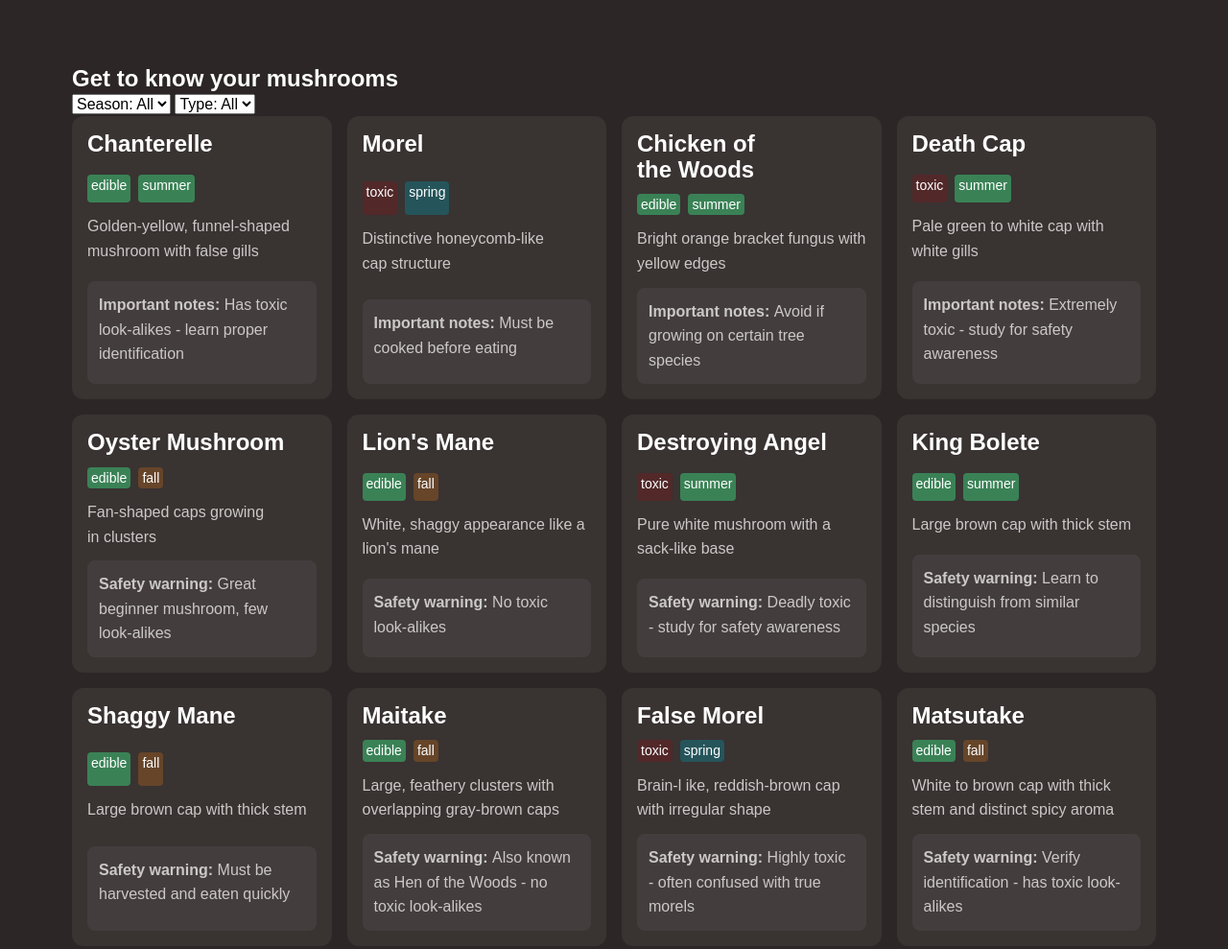
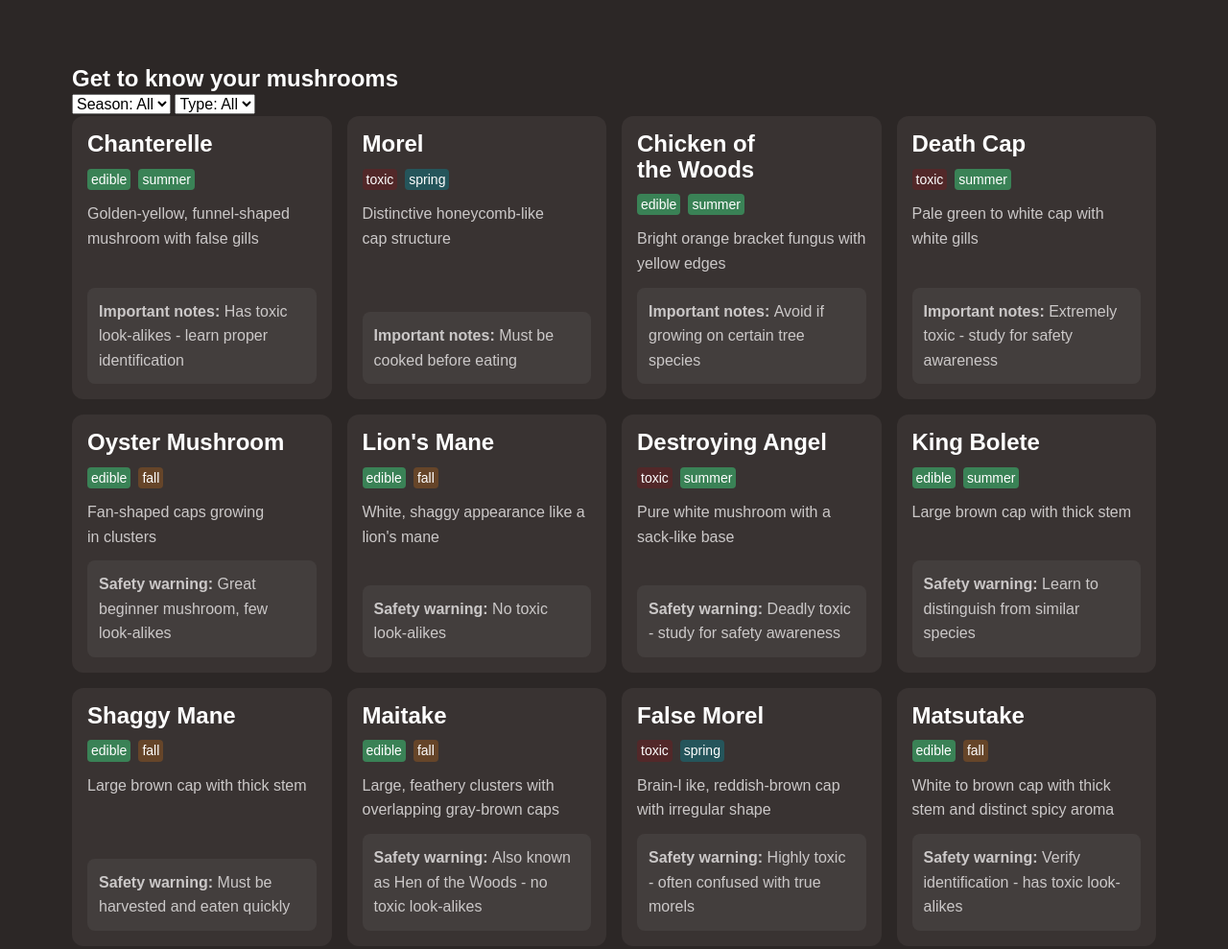
Before and after one commit to thenameiswiiwin/fungi-finders, a plain HTML site: page mushroom-guide.html in a window 1280 px wide. Shown: the part 1440-2429 px from the top of the page at 96% size. Drawn offline with Linux system fonts and the light colour scheme.

Commit message:
fixed 12 cards spacing

```diff
--- a/styles.css
+++ b/styles.css
@@ -395,7 +395,8 @@
   }
 
   .card {
-    display: grid;
+    display: flex;
+    flex-direction: column;
     gap: var(--card-gap, 1rem);
     padding: 1rem;
     background-color: var(--background-light);
@@ -412,6 +413,7 @@
   }
 
   .card__note {
+    margin-block-start: auto;
     background-color: var(--background-extra-light);
     padding: 0.75rem;
     border-radius: var(--border-radius-2);
```
